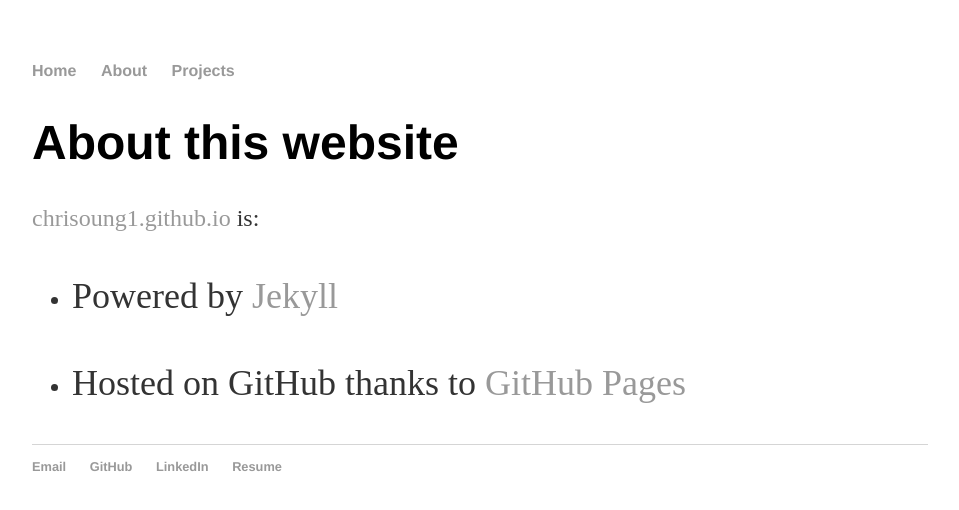
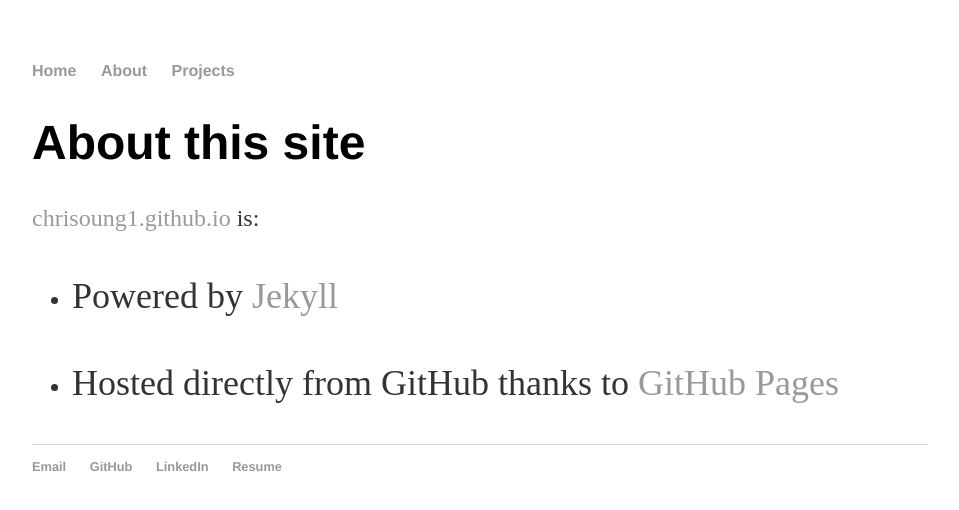
Before and after one commit to chriso23/chriso23.github.io, a Jekyll site: the page built from about/index.md, in a window 1280 px wide. Shown: the top 510 px of the page, without its empty margins (160-1119 px from the left). Built offline with Jekyll 4.4.1, drawn with Linux system fonts in a browser that asks for light colours; our own code applies the rules of GitHub Pages for plain Markdown files.

Commit message:
Update index.md

```diff
--- a/about/index.md
+++ b/about/index.md
@@ -1,7 +1,7 @@
-# About this website
+# About this site
 
 [chrisoung1.github.io](https://chrisoung1.github.io/) is:
 
 - Powered by [Jekyll](https://jekyllrb.com/)
 
-- Hosted on GitHub thanks to [GitHub Pages](https://pages.github.com/)
+- Hosted directly from GitHub thanks to [GitHub Pages](https://pages.github.com/)
```
